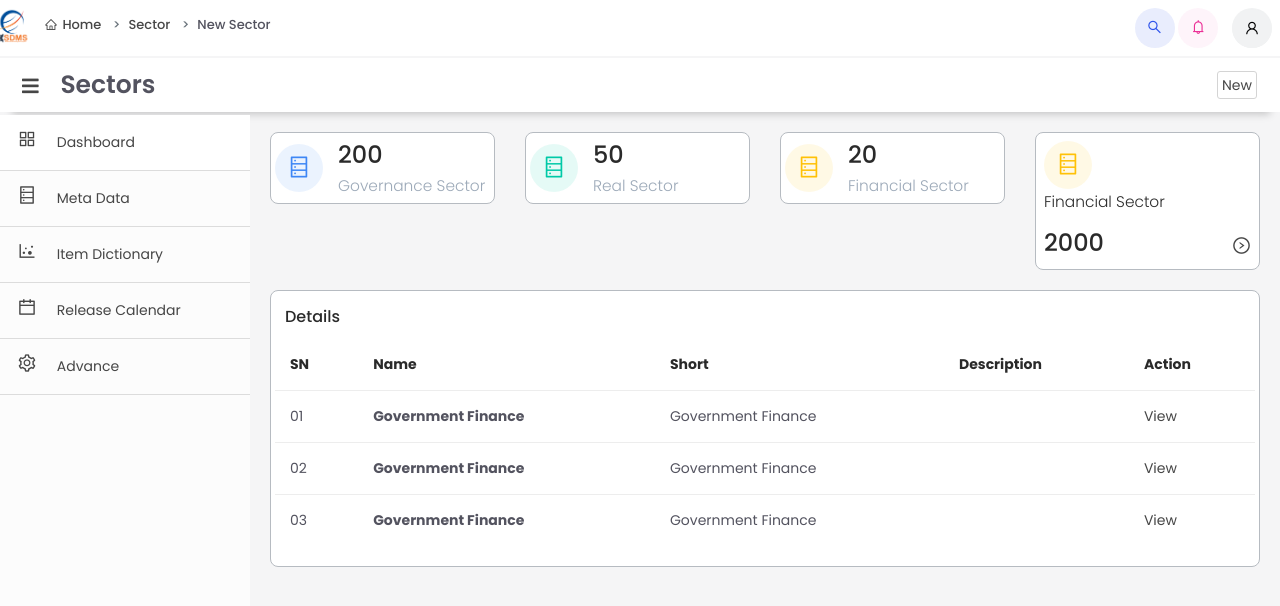
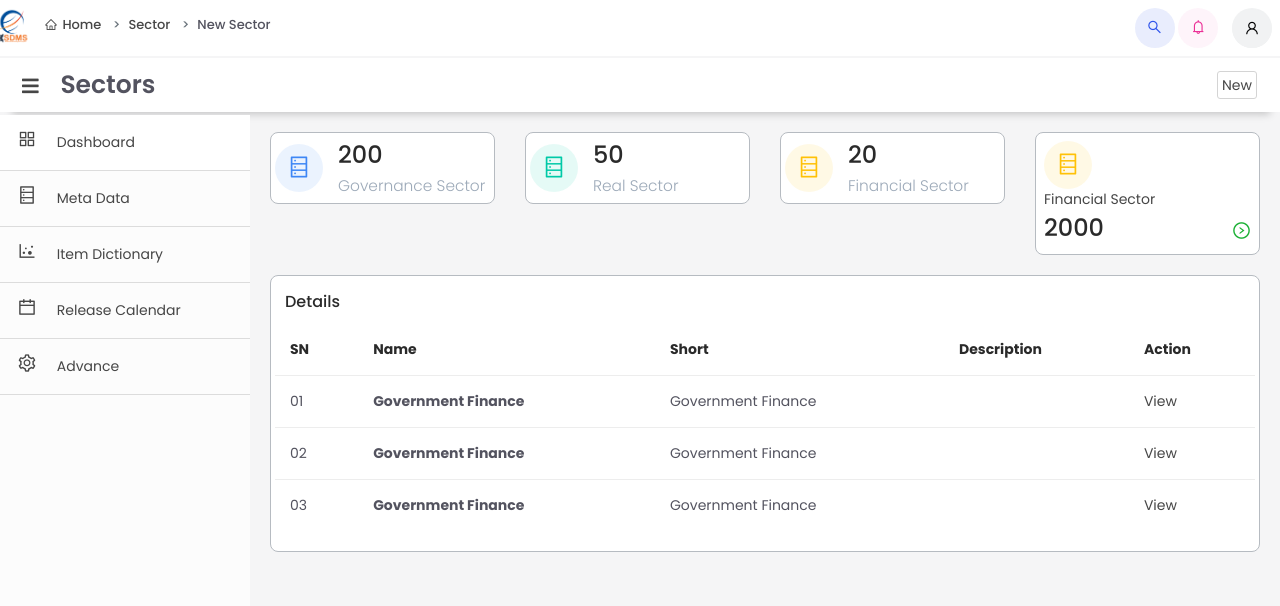
Before and after one commit to charlesme/BackOffice, a plain HTML site: page metadata-sector.html in a window 1280 px wide. Drawn offline with Linux system fonts and the light colour scheme.

Commit message:
metaupdate

```diff
--- a/metadata-sector.html
+++ b/metadata-sector.html
@@ -296,17 +296,17 @@
 					<a href="javascript:void(0);" class="card">
 						<div class="p-2">
 							<div class="avatar avatar-icon avatar-lg avatar-gold">
-								<i class="anticon anticon-database"></i>
-							</div>
+									<i class="anticon anticon-database"></i>
+								</div>
 							<div class="">
-								<p class="text-dark">Financial Sector</p>
+								Financial Sector
 							</div>
 							<div class="row justify-content-between">
 								<div class="col-7">
 									<h2 class="m-b-0 ">2000</h2>
 								</div>
 								<div class="col-4 text-right mt-2" style="font-size: 19px;">
-									<i class="anticon anticon-right-circle"></i>
+									<i class="anticon anticon-right-circle" style="color: rgba(27,176,53,1.00);"></i>
 								</div>
 							</div>
 						</div>
```
